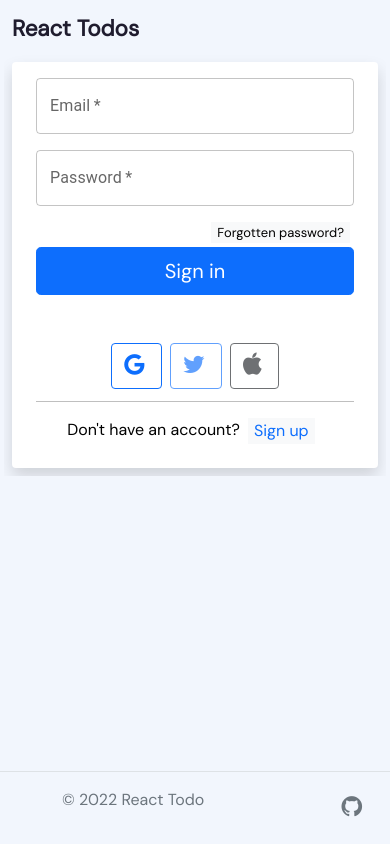
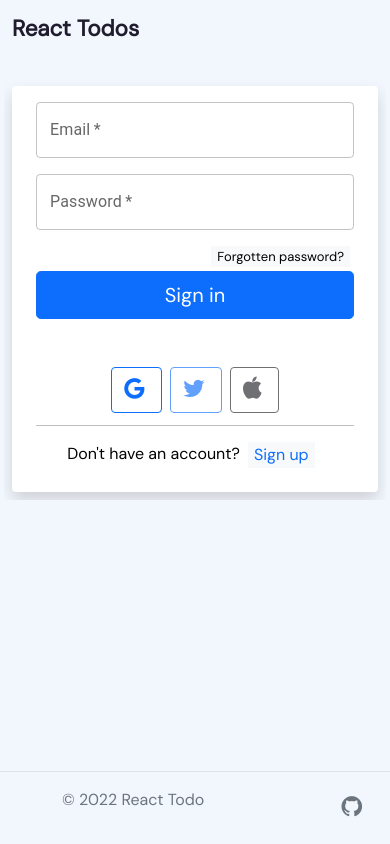
Before and after one commit to FereydoonEisapour/React-Todo-Auth, a React (Create React App) app: page / in a window 390 px wide. Built offline with nearby package versions, Linux system fonts and the light colour scheme.

Commit message:
responsive mob signin fix

```diff
--- a/src/App.js
+++ b/src/App.js
@@ -5,7 +5,6 @@ import Routes from "./routes/Routes";
 import { Toaster } from "react-hot-toast";
 import Footer from "./pages/layout/Footer";
 import useDarkMode from "./hooks/DarkMode";
-import Button from "./Utils/Button";
 const App = ({ styleClass }) => {
   const [theme, toggleTheme] = useDarkMode();
   return (
@@ -19,10 +18,6 @@ const App = ({ styleClass }) => {
         {Routes.map((route, i) => (
           <Route {...route} key={i} theme={theme} />
         ))}
-        {/* <Button
-          value="Click me"
-          styleClass={styleClass}
-        /> */}
         <Footer theme={theme} />
       </BrowserRouter>
     </main>
--- a/src/pages/auth/SignInPage.js
+++ b/src/pages/auth/SignInPage.js
@@ -140,7 +140,7 @@ const SignInPage = () => {
   return (
     <>
       {!loginCard ? (
-        <section className="d-flex  ">
+        <section className="d-flex py-4 ">
           <div className=" scale-up-center col-lg-6  d-flex justify-content-center align-item-center align-content-center ">
             <img className="imgimg-fluid w-75 " src={signInSvg} alt="singin" />
           </div>
@@ -268,7 +268,7 @@ const SignInPage = () => {
           </div>
         </section>
       ) : (
-        <section className="d-flex section_signin ">
+        <section className="d-flex section_signin py-4 ">
           <div className="scale-up-center col-lg-6  d-flex justify-content-center align-item-center align-content-center ">
             <img className="imgimg-fluid w-75 " src={signUpSvg} alt="" />
           </div>
```
